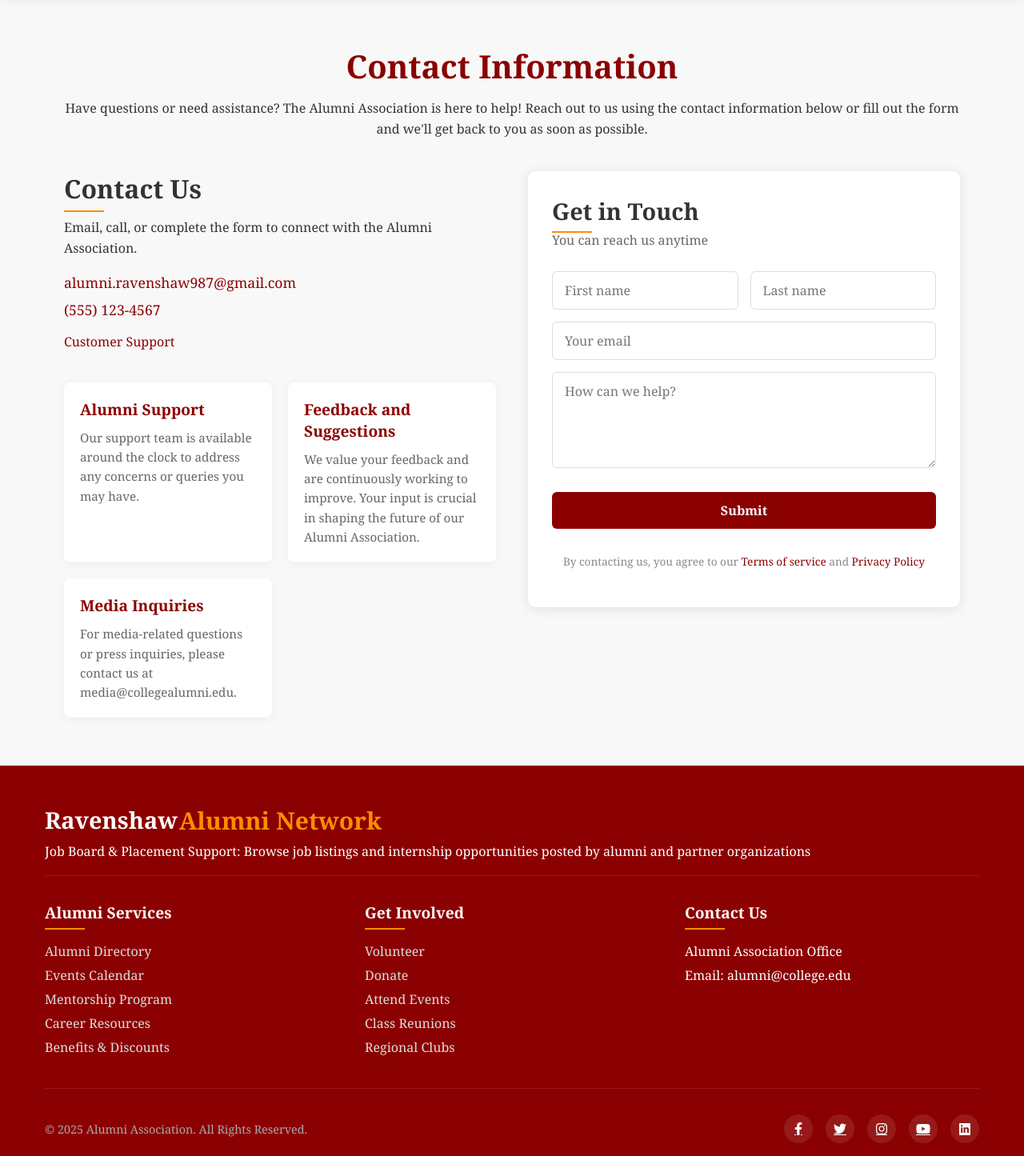
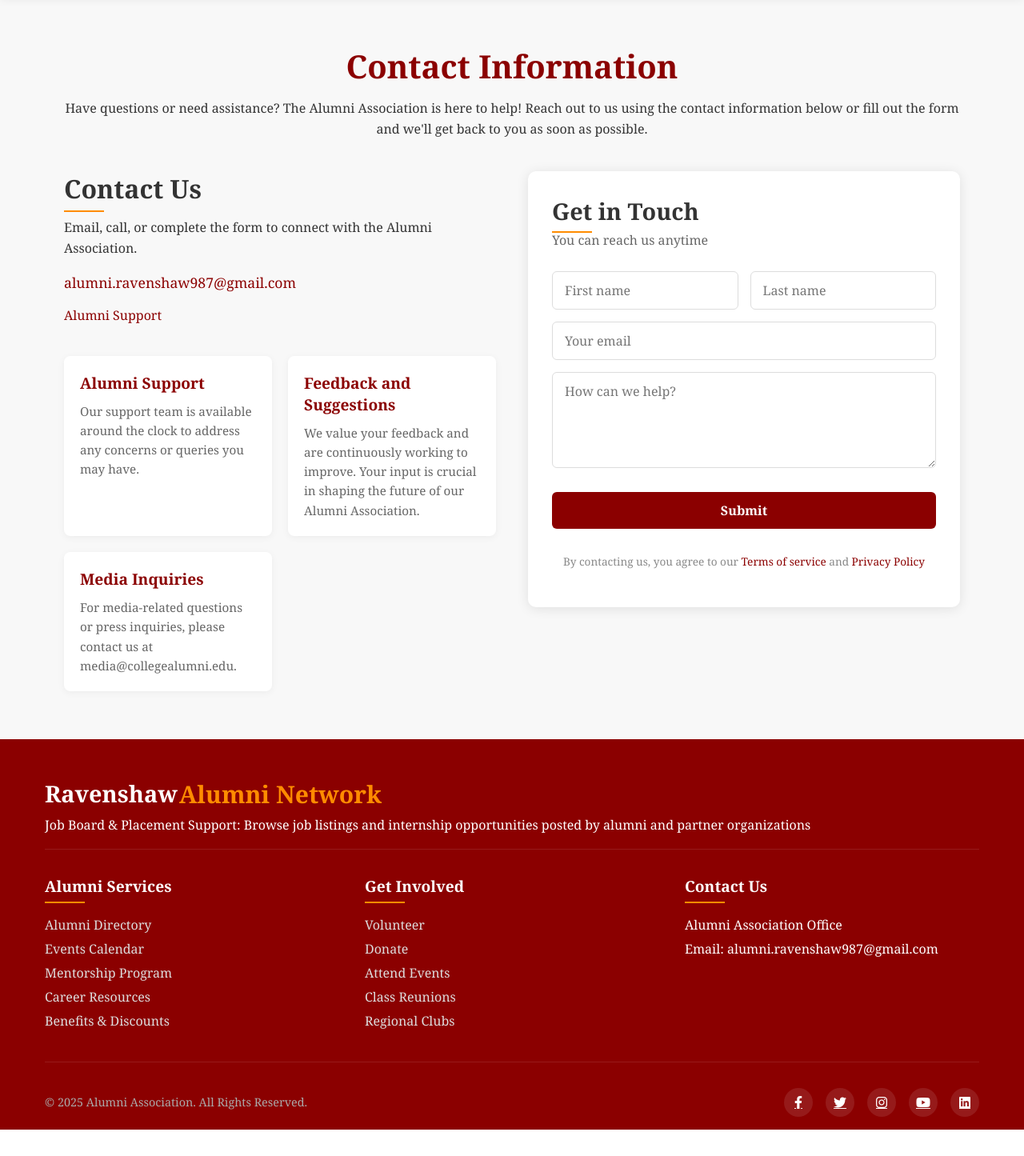
Before and after one commit to Gaurav5189/RU-AlumniProject, a Django app: page /contact/ in a window 1280 px wide. Shown: the part 131-1576 px from the top of the page at 80% size. After the commit the page ends 1543 px from the top, so only its background shows below. Run offline with Django 5.2, Linux system fonts and the light colour scheme.

Commit message:
Update contact email address across multiple templates

```diff
--- a/templates/about.html
+++ b/templates/about.html
@@ -130,7 +130,6 @@
       </div>
     </main>
 
-    <!-- Footer -->
    <!-- Footer -->
 <footer>
   <div class="container">
@@ -164,7 +163,7 @@
         <h3>Contact Us</h3>
         <ul>
           <li>Alumni Association Office</li>
-          <li>Email: alumni@college.edu</li>
+          <li>Email: alumni.ravenshaw987@gmail.com</li>
         </ul>
       </div>
     </div>
--- a/templates/contact.html
+++ b/templates/contact.html
@@ -66,8 +66,7 @@
                 <h3>Contact Us</h3>
                 <p>Email, call, or complete the form to connect with the Alumni Association.</p>
                 <p class="contact-email">alumni.ravenshaw987@gmail.com</p>
-                <p class="contact-phone">(555) 123-4567</p>
-                <a href="#" class="support-link">Customer Support</a>
+                <a href="#" class="support-link">Alumni Support</a>
               </div>
 
               <div class="contact-category-sections">
@@ -164,7 +163,7 @@
                 <h3>Contact Us</h3>
                 <ul>
                   <li>Alumni Association Office</li>
-                  <li>Email: alumni@college.edu</li>
+                  <li>Email: alumni.ravenshaw987@gmail.com</li>
                 </ul>
               </div>
             </div>
--- a/templates/event.html
+++ b/templates/event.html
@@ -183,7 +183,7 @@
         <h3>Contact Us</h3>
         <ul>
           <li>Alumni Association Office</li>
-          <li>Email: alumni@college.edu</li>
+          <li>Email: alumni.ravenshaw987@gmail.com</li>
         </ul>
       </div>
     </div>
--- a/templates/index.html
+++ b/templates/index.html
@@ -180,7 +180,7 @@
         <h3>Contact Us</h3>
         <ul>
           <li>Alumni Association Office</li>
-          <li>Email: alumni@college.edu</li>
+          <li>Email: alumni.ravenshaw987@gmail.com</li>
         </ul>
       </div>
     </div>
```
